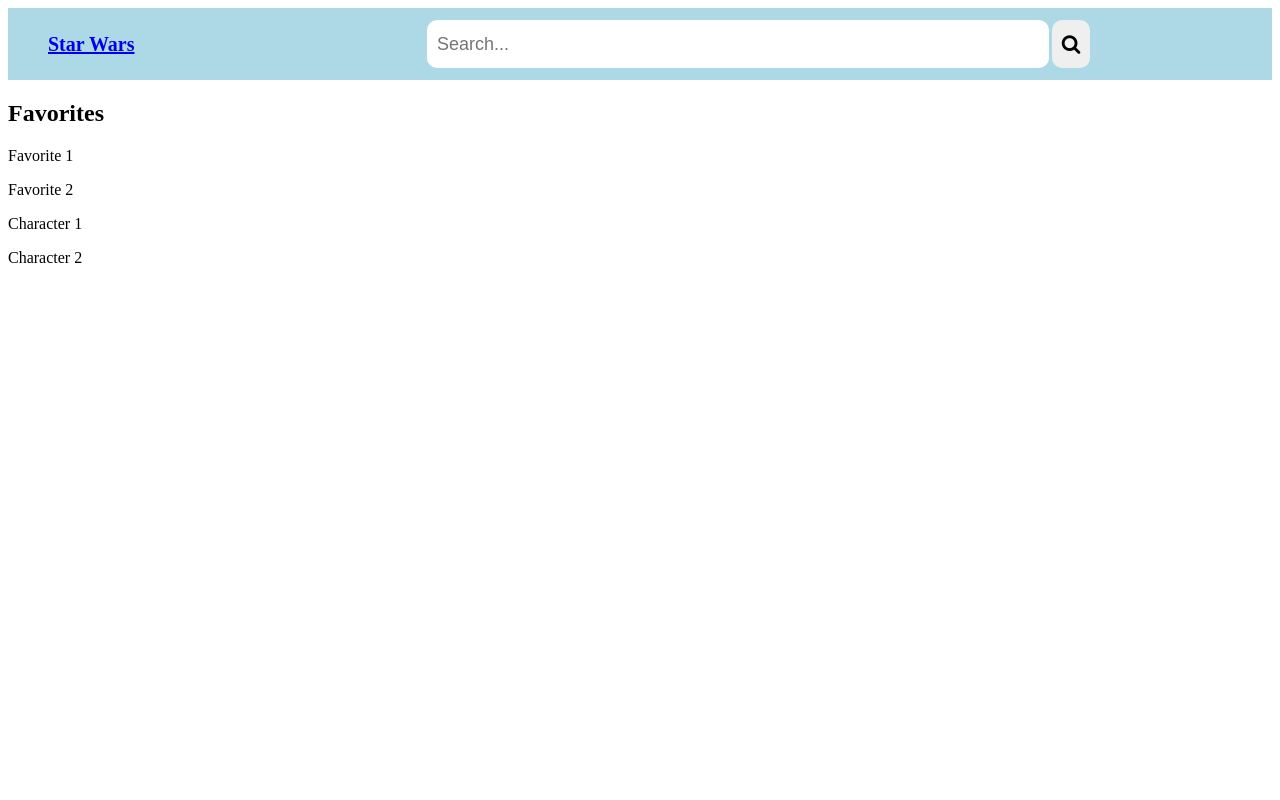
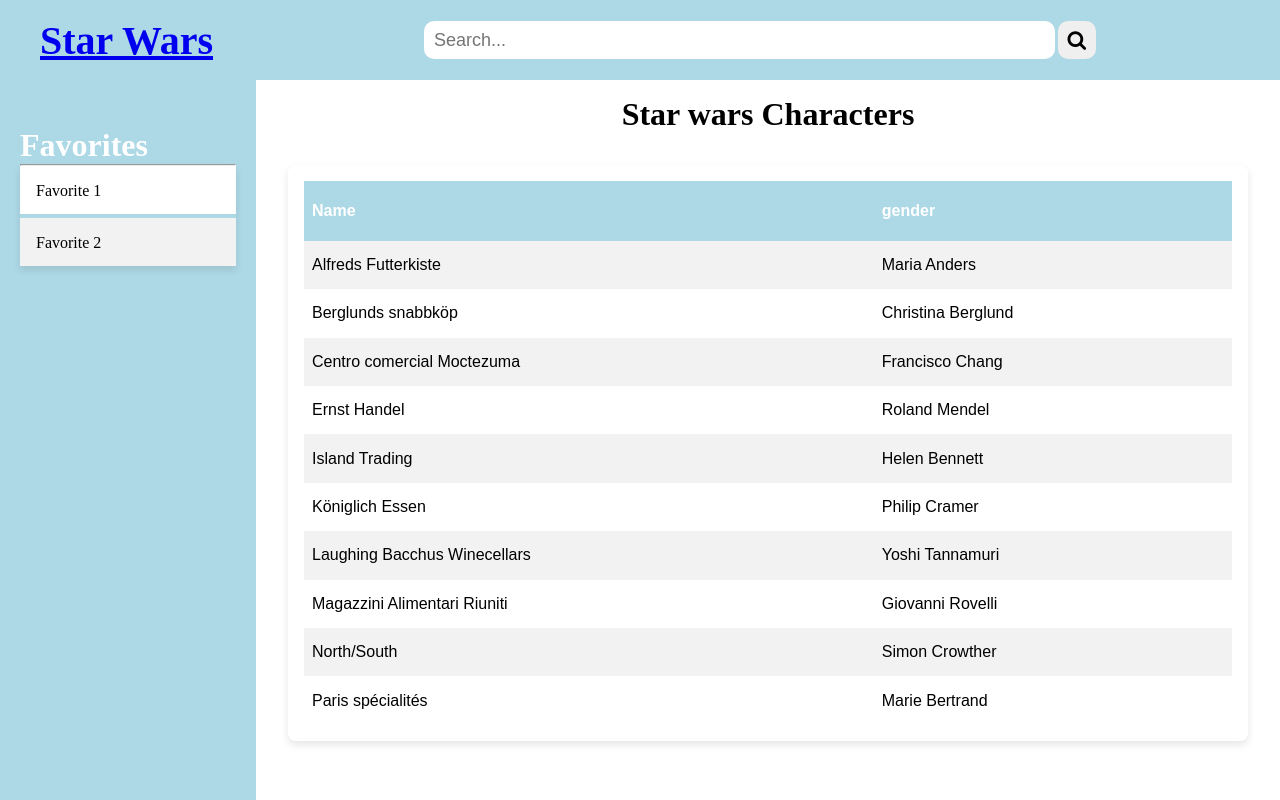
Before and after one commit to Tolu0jo/React_Starwars_App, a React (Vite) app: page / in a window 1280 px wide. Built offline with nearby package versions, Linux system fonts and the light colour scheme.

Commit message:
implements page routing

```diff
--- a/src/App.css
+++ b/src/App.css
@@ -4,23 +4,10 @@
   box-sizing: border-box;
 }
 
-
-.home-page {
+.home-page{
+  height: 100vh;
+}
+.main-section{
   display: flex;
-  flex-direction: column;
-  align-items: center;
+  height:90%;
 }
-
-
-.content {
-  display: flex;
-  justify-content: center;
-  width: 80%;
-  margin-top: 20px;
-}
-
-
-.main-content {
-  width: 80%;
-  padding: 20px;
-}
--- a/src/App.tsx
+++ b/src/App.tsx
@@ -1,14 +1,18 @@
 
-import Header from './components/header/Header'
+import "./App.css"
 import { BrowserRouter as Router, Routes, Route, } from 'react-router-dom';
 import Homepage from './pages/Homepage';
+import CharacterPage from "./pages/CharacterPage";
 function App() {
 
 
   return (
     <>
         <Router>
-        <Homepage/>
+          <Routes>
+            <Route path="/" element={<Homepage/>}/>
+            <Route path="/character/:id" element={<CharacterPage/>}/>
+          </Routes>
         </Router>
 
     </>
--- /dev/null
+++ b/src/components/characterDetails/CharacterDetails.tsx
@@ -0,0 +1,51 @@
+import React from 'react'
+import "./characterDetails.css"
+const CharacterDetails = () => {
+
+  return (
+<div className="main-content">
+    <h1>Star wars Characters</h1>
+  <div className="character-details">
+  <div className="list-item"><span className="label">Name:</span> Luke Skywalker</div>
+  <div className="list-item"><span className="label">Height:</span> 172</div>
+  <div className="list-item"><span className="label">Mass:</span> 77</div>
+  <div className="list-item"><span className="label">Hair Color:</span> Blond</div>
+  <div className="list-item"><span className="label">Skin Color:</span> Fair</div>
+  <div className="list-item"><span className="label">Eye Color:</span> Blue</div>
+  <div className="list-item"><span className="label">Birth Year:</span> 19BBY</div>
+  <div className="list-item"><span className="label">Gender:</span> Male</div>
+  <div className="list-item"><span className="label">Homeworld:</span> <a href="https://swapi.dev/api/planets/1/">Homeworld</a></div>
+  <div className="list-item">
+    <span className="label">Films:</span>
+    <ul>
+      <li><a href="https://swapi.dev/api/films/2/">Film 2</a></li>
+      <li><a href="https://swapi.dev/api/films/6/">Film 6</a></li>
+      <li><a href="https://swapi.dev/api/films/3/">Film 3</a></li>
+      <li><a href="https://swapi.dev/api/films/1/">Film 1</a></li>
+      <li><a href="https://swapi.dev/api/films/7/">Film 7</a></li>
+    </ul>
+  </div>
+  <div className="list-item"><span className="label">Species:</span> <a href="https://swapi.dev/api/species/1/">Species 1</a></div>
+  {/* <div className="list-item">
+    <span className="label">Vehicles:</span>
+    <ul>
+      <li><a href="https://swapi.dev/api/vehicles/14/">Vehicle 14</a></li>
+      <li><a href="https://swapi.dev/api/vehicles/30/">Vehicle 30</a></li>
+    </ul>
+  </div>
+  <div className="list-item">
+    <span className="label">Starships:</span>
+    <ul>
+      <li><a href="https://swapi.dev/api/starships/12/">Starship 12</a></li>
+      <li><a href="https://swapi.dev/api/starships/22/">Starship 22</a></li>
+    </ul>
+  </div> */}
+
+</div>
+
+        </div>
+
+  )
+}
+
+export default CharacterDetails
--- /dev/null
+++ b/src/components/characterDetails/characterDetails.css
@@ -0,0 +1,39 @@
+.main-content{
+    flex-grow: 1;
+}
+.main-content h1{
+margin-top: 1rem;
+ text-align: center;
+}
+
+.character-details {
+    text-align: left;
+    background-color: #fff;
+    border-radius: 8px;
+    padding: 1rem;
+    margin: 2rem;
+    max-width: 100%;
+    height: 85%;
+    box-shadow: 0 4px 8px rgba(0, 0, 0, 0.1);
+  }
+
+
+  .list-item {
+    padding: 8px;
+    margin: 8px 0;
+    background-color: #e0e0e0;
+    border-radius: 4px;
+  }
+
+  .label {
+    font-weight: bold;
+  }
+
+  ul {
+    list-style-type: none;
+    padding: 0;
+  }
+
+  li {
+    margin-bottom: 4px;
+  }
--- /dev/null
+++ b/src/components/characterListing/CharacterList.tsx
@@ -0,0 +1,73 @@
+import "./characterList.css"
+
+const CharacterList = () => {
+  return (
+
+    <div className="main-content">
+    <h1>Star wars Characters</h1>
+     <div className="list-container">
+    <table className="table">
+    <tr>
+    <th>Name</th>
+    <th>gender</th>
+
+  </tr>
+  <tr>
+    <td>Alfreds Futterkiste</td>
+    <td>Maria Anders</td>
+
+  </tr>
+  <tr>
+    <td>Berglunds snabbköp</td>
+    <td>Christina Berglund</td>
+
+  </tr>
+  <tr>
+    <td>Centro comercial Moctezuma</td>
+    <td>Francisco Chang</td>
+
+  </tr>
+  <tr>
+    <td>Ernst Handel</td>
+    <td>Roland Mendel</td>
+
+  </tr>
+  <tr>
+    <td>Island Trading</td>
+    <td>Helen Bennett</td>
+
+  </tr>
+  <tr>
+    <td>Königlich Essen</td>
+    <td>Philip Cramer</td>
+
+  </tr>
+  <tr>
+    <td>Laughing Bacchus Winecellars</td>
+    <td>Yoshi Tannamuri</td>
+
+  </tr>
+  <tr>
+    <td>Magazzini Alimentari Riuniti</td>
+    <td>Giovanni Rovelli</td>
+
+  </tr>
+  <tr>
+    <td>North/South</td>
+    <td>Simon Crowther</td>
+
+  </tr>
+  <tr>
+    <td>Paris spécialités</td>
+    <td>Marie Bertrand</td>
+
+  </tr>
+</table>
+
+     </div>
+
+  </div>
+  )
+}
+
+export default CharacterList
--- /dev/null
+++ b/src/components/characterListing/characterList.css
@@ -0,0 +1,42 @@
+.main-content{
+    flex-grow: 1;
+}
+.main-content h1{
+margin-top: 1rem;
+ text-align: center;
+
+}
+
+.list-container{
+    max-width: 100%;
+    height: 80%;
+    margin: 2rem;
+    padding: 1rem;
+    box-shadow: 0 4px 8px rgba(0, 0, 0, 0.1);
+    border-radius: 8px;
+    cursor: pointer;
+}
+
+.table {
+    font-family: Arial, Helvetica, sans-serif;
+    border-collapse: collapse;
+    width: 100%;
+    height: 100%;
+  }
+
+  .table td, .table th {
+    /* border: 1px solid #c70f22; */
+    padding: 8px;
+  }
+
+  .table tr:nth-child(even){background-color: #f2f2f2;}
+
+  .table tr:hover {background-color: #ddd;}
+
+  .table th {
+    padding-top: 12px;
+    padding-bottom: 12px;
+    text-align: left;
+    background-color: lightblue;
+    color: white;
+  }
--- a/src/components/header/header.css
+++ b/src/components/header/header.css
@@ -1,21 +1,23 @@
 
 .header {
     background-color:lightblue;
-    height:72px;
-    top:0;
     padding:0px 40px;
     display:flex;
+    height: 10%;
     align-items: center;
     justify-content: space-between;
  }
 
  .logo{
     color:blue;
-    font-size: 20px;
+    font-size: 40px;
     font-weight: 600;
+
  }
 
-
+ink{
+   text-decoration: none;
+}
  .search-bar {
     width:80%;
     display: flex;
--- a/src/components/sidebar/Sidebar.tsx
+++ b/src/components/sidebar/Sidebar.tsx
@@ -1,14 +1,18 @@
 import React from 'react';
-
+import "./sidebar.css"
 const Sidebar=()=> {
   return (
     <div className="sidebar">
-      <h2>Favorites</h2>
+
+      <h1>Favorites</h1>
+      <hr/>
       {/* Your favorites list goes here */}
-      <p>Favorite 1</p>
-      <p>Favorite 2</p>
-      {/* ... */}
+      <ul className='favorite'>
+      <li>Favorite 1</li>
+      <li>Favorite 2</li>
+    </ul>
     </div>
+
   );
 }
 
--- a/src/components/sidebar/sidebar.css
+++ b/src/components/sidebar/sidebar.css
@@ -1,5 +1,28 @@
 .sidebar {
-    width: 20%;
-    background-color: #f0f0f0;
+    background-color: lightblue;
     padding: 20px;
+    width:20%;
   }
+
+  .sidebar h1{
+    color:white;
+    /* text-align: center; */
+    padding-top: 1.7rem;
+    /* margin-bottom:1.7rem ; */
+  }
+
+  .favorite{
+    list-style-type: none;
+    box-shadow: 0 4px 8px rgba(0, 0, 0, 0.1);
+    cursor: pointer;
+  }
+.favorite li{
+  height: 3rem;
+  padding: 1rem;
+
+}
+
+  .favorite li:nth-child(even){background-color: #f2f2f2;}
+  .favorite li:nth-child(odd){background-color: white;}
+
+  .favorite li:hover {background-color: #ddd;}
--- a/src/index.css
+++ b/src/index.css
@@ -66,3 +66,7 @@
     background-color: #f9f9f9;
   }
 } */
+
+/* body{
+  background-color: #4ab1d4;
+} */
--- /dev/null
+++ b/src/pages/CharacterPage.tsx
@@ -0,0 +1,17 @@
+import CharacterDetails from "../components/characterDetails/CharacterDetails";
+import Sidebar from "../components/sidebar/Sidebar";
+import Header from "../components/header/Header";
+
+const CharacterPage = () => {
+  return (
+    <div className="home-page">
+      <Header />
+      <div className="main-section">
+        <Sidebar />
+        <CharacterDetails />
+      </div>
+    </div>
+  );
+};
+
+export default CharacterPage;
--- a/src/pages/Homepage.tsx
+++ b/src/pages/Homepage.tsx
@@ -1,22 +1,17 @@
-import React from 'react'
-import Header from '../components/header/Header'
-import Sidebar from '../components/sidebar/Sidebar'
+import Header from "../components/header/Header";
+import Sidebar from "../components/sidebar/Sidebar";
+import CharacterList from "../components/characterListing/CharacterList";
 
 const Homepage = () => {
   return (
-<div className="home-page">
+    <div className="home-page">
       <Header />
-      <div className="content">
+      <div className="main-section">
         <Sidebar />
-</div>
-<div className="main-content">
-          {/* Your paginated list of characters goes here */}
-          <p>Character 1</p>
-          <p>Character 2</p>
-          {/* ... */}
-        </div>
-</div>
-  )
-}
+        <CharacterList />
+      </div>
+    </div>
+  );
+};
 
-export default Homepage
+export default Homepage;
```
